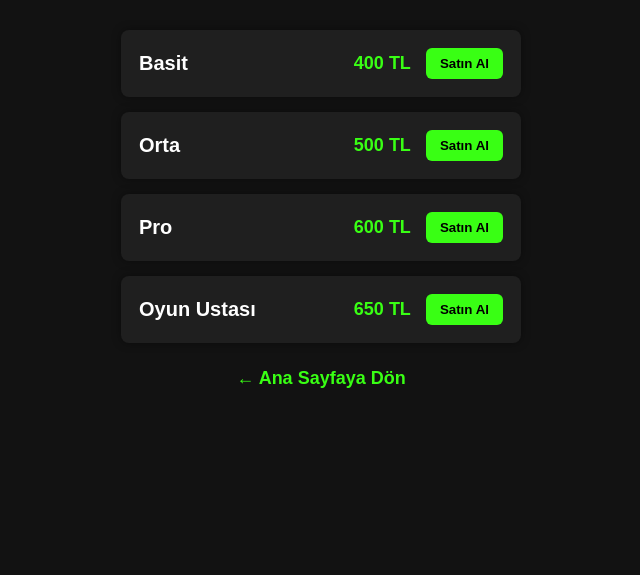
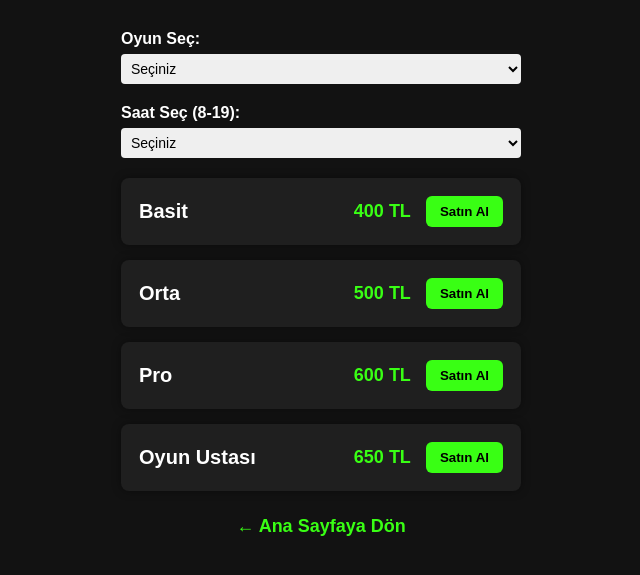
Before and after one commit to KeroRy1/GC-Game-Coaching, a Flask app: page /individual in a window 1280 px wide. Shown: the part 52-627 px from the top of the page, without its empty margins (319-959 px from the left). Run offline with Flask 3, Linux system fonts and the light colour scheme.

Commit message:
Update individual.html

```diff
--- a/templates/individual.html
+++ b/templates/individual.html
@@ -42,6 +42,19 @@
       color: #39FF14;
       font-weight: bold;
     }
+    label {
+      display: block;
+      margin-bottom: 6px;
+      font-weight: bold;
+    }
+    select {
+      width: 100%;
+      padding: 6px;
+      border-radius: 4px;
+      border: none;
+      font-size: 14px;
+      margin-bottom: 20px;
+    }
     .button {
       background-color: #39FF14;
       color: #000;
@@ -76,20 +89,42 @@
 <header>Tekil Seviye Fiyatları</header>
 
 <div class="level-list">
-  {% for level, price in levels.items() %}
+  <form action="/buy-level" method="POST">
+    <label for="game-select-level">Oyun Seç:</label>
+    <select name="game" id="game-select-level" required>
+      <option value="" disabled selected>Seçiniz</option>
+      {% for game in games %}
+        <option value="{{ game }}">{{ game }}</option>
+      {% endfor %}
+    </select>
+
+    <label for="hour-select-level">Saat Seç (8-19):</label>
+    <select name="hour" id="hour-select-level" required>
+      <option value="" disabled selected>Seçiniz</option>
+      {% for h in hours %}
+        <option value="{{ h }}">{{ h }}:00</option>
+      {% endfor %}
+    </select>
+
+    {% for level, price in levels.items() %}
     <div class="level-item">
       <div>
         <span class="level-name">{{ level }}</span>
       </div>
       <div style="display:flex; align-items:center;">
         <span class="level-price">{{ price }} TL</span>
-        <a href="/buy-level/{{ level }}"><button class="button">Satın Al</button></a>
+        <button type="submit" name="level" value="{{ level }}" class="button" style="margin-left:15px;">Satın Al</button>
       </div>
     </div>
-  {% endfor %}
+    {% endfor %}
+  </form>
 </div>
 
 <a href="/" class="back-link">&larr; Ana Sayfaya Dön</a>
 
 </body>
 </html>
+
+
+</body>
+</html>
```
